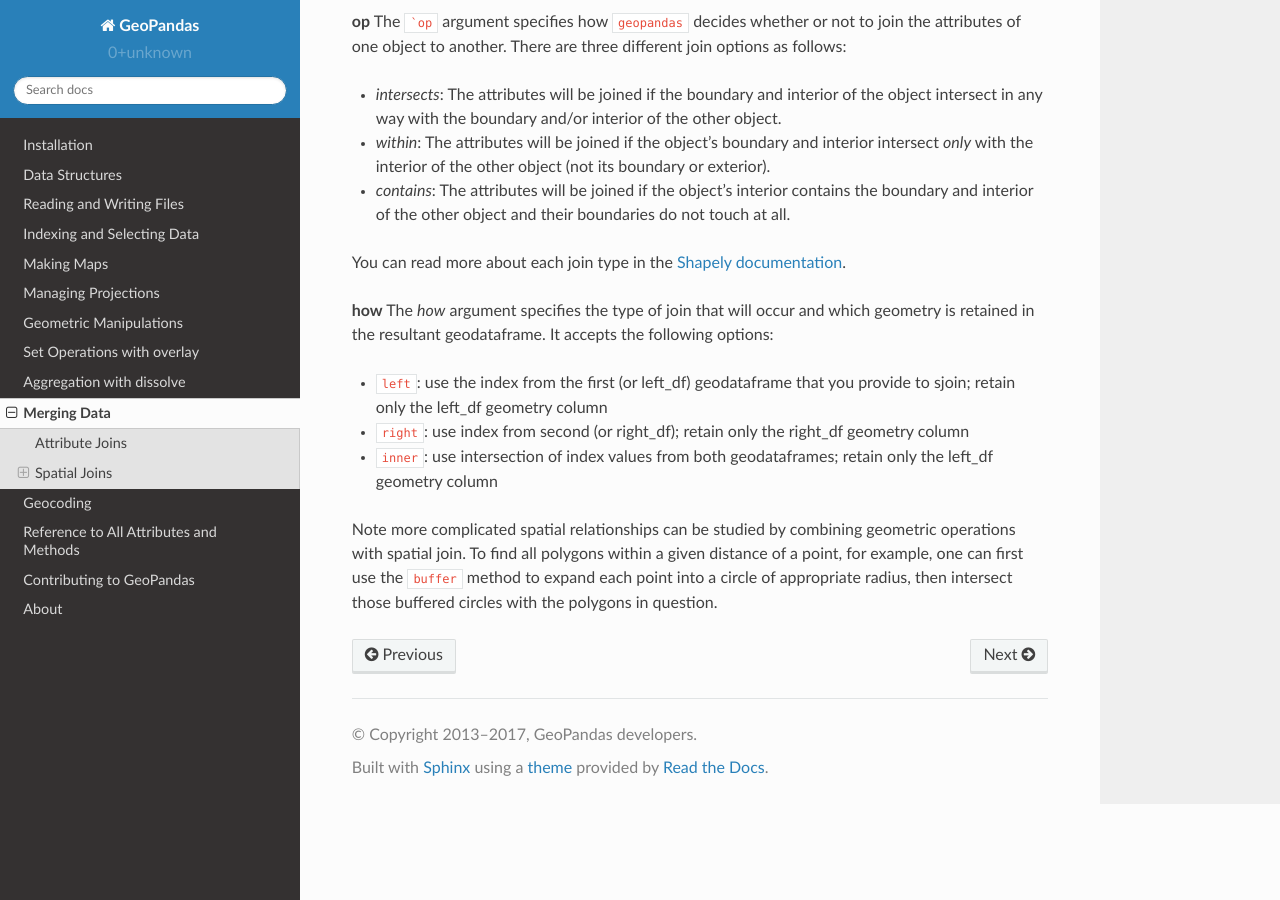
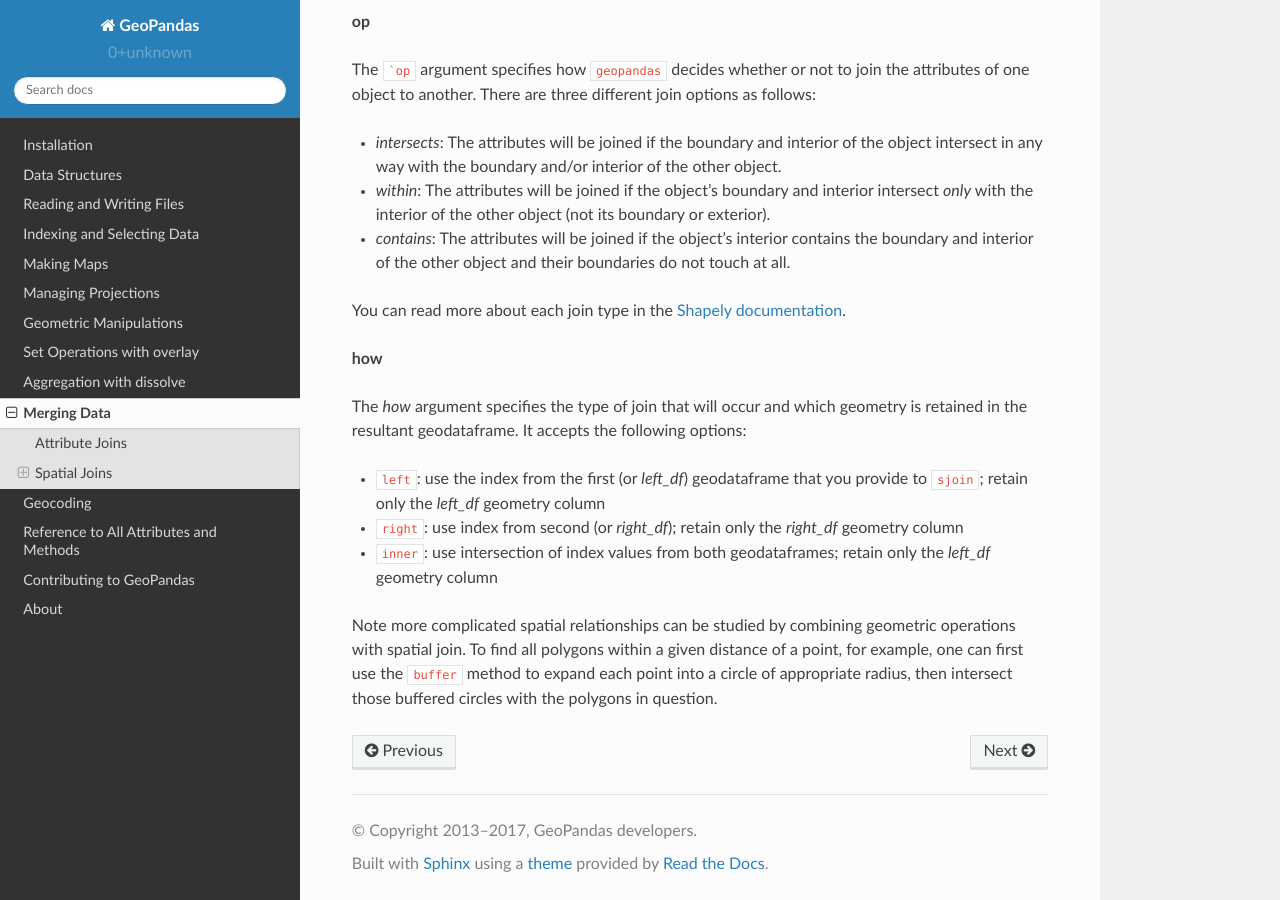
Before and after one commit to geopandas/geopandas, a Sphinx documentation site: the page built from doc/source/mergingdata.rst, in a window 1280 px wide and 900 px high, scrolled down 1346 px. Built offline with Sphinx 7.4.7 and the Read the Docs theme 2.0.0, drawn with Linux system fonts in a browser that asks for light colours; pages that are not in the unit, such as notebooks, are missing from menus.

Commit message:
small formatting edits

````diff
--- a/doc/source/aggregation_with_dissolve.rst
+++ b/doc/source/aggregation_with_dissolve.rst
@@ -69,3 +69,5 @@ However it also accepts other summary statistic options as allowed by ``pandas.g
 * 'min'
 * 'max'
 * 'sum'
+* 'mean'
+* 'median'
--- a/doc/source/mergingdata.rst
+++ b/doc/source/mergingdata.rst
@@ -78,6 +78,7 @@ Sjoin Arguments
 ``sjoin.()`` has two core arguments: ``how`` and ``op``.
 
 **op**
+
 The ```op`` argument specifies how ``geopandas`` decides whether or not to join the attributes of one object to another. There are three different join options as follows:
 
 * `intersects`: The attributes will be joined if the boundary and interior of the object intersect in any way with the boundary and/or interior of the other object.
@@ -87,10 +88,11 @@
 You can read more about each join type in the `Shapely documentation <http://toblerity.org/shapely/manual.html#binary-predicates>`__.
 
 **how**
+
 The `how` argument specifies the type of join that will occur and which geometry is retained in the resultant geodataframe. It accepts the following options:
 
-* ``left``: use the index from the first (or left_df) geodataframe that you provide to sjoin; retain only the left_df geometry column
-* ``right``: use index from second (or right_df); retain only the right_df geometry column
-* ``inner``: use intersection of index values from both geodataframes; retain only the left_df geometry column
+* ``left``: use the index from the first (or `left_df`) geodataframe that you provide to ``sjoin``; retain only the `left_df` geometry column
+* ``right``: use index from second (or `right_df`); retain only the `right_df` geometry column
+* ``inner``: use intersection of index values from both geodataframes; retain only the `left_df` geometry column
 
 Note more complicated spatial relationships can be studied by combining geometric operations with spatial join. To find all polygons within a given distance of a point, for example, one can first use the ``buffer`` method to expand each point into a circle of appropriate radius, then intersect those buffered circles with the polygons in question.
````
